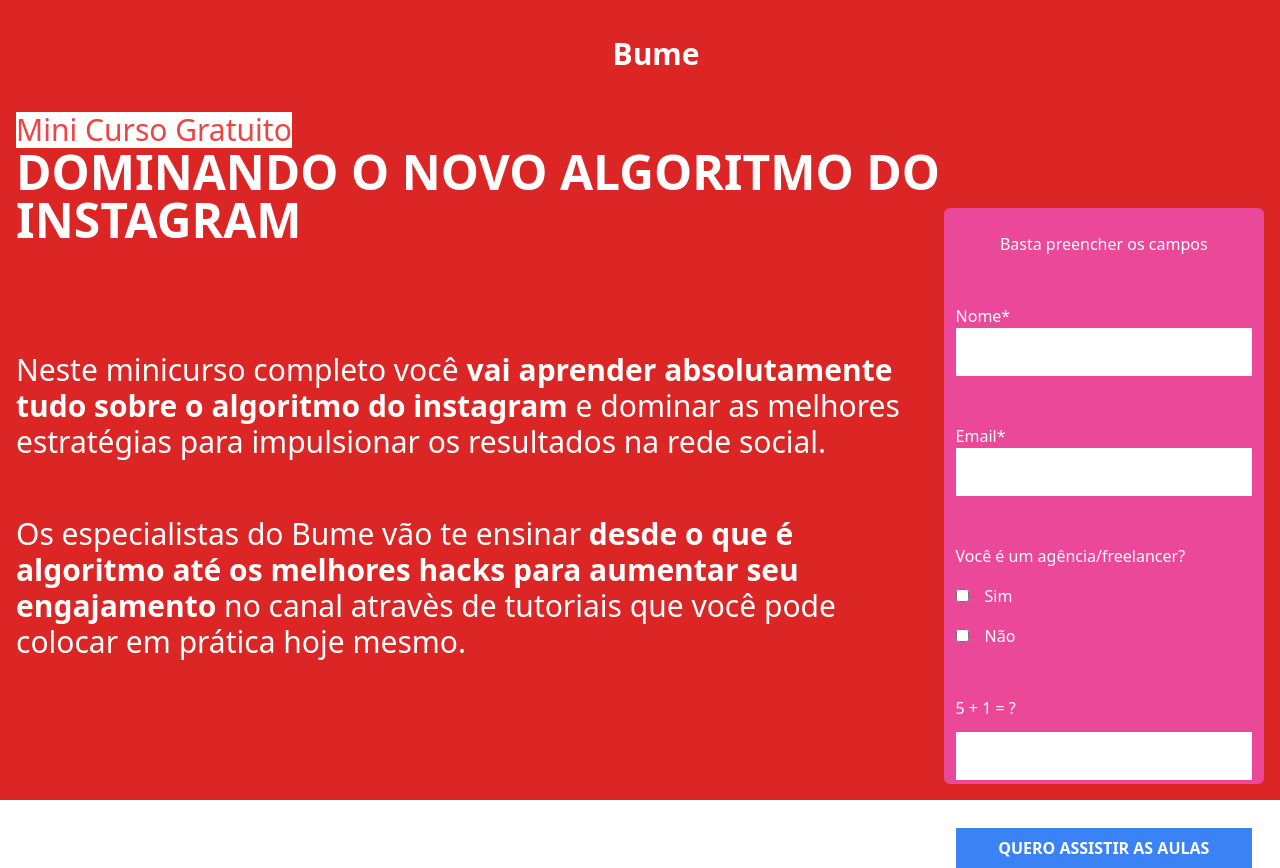
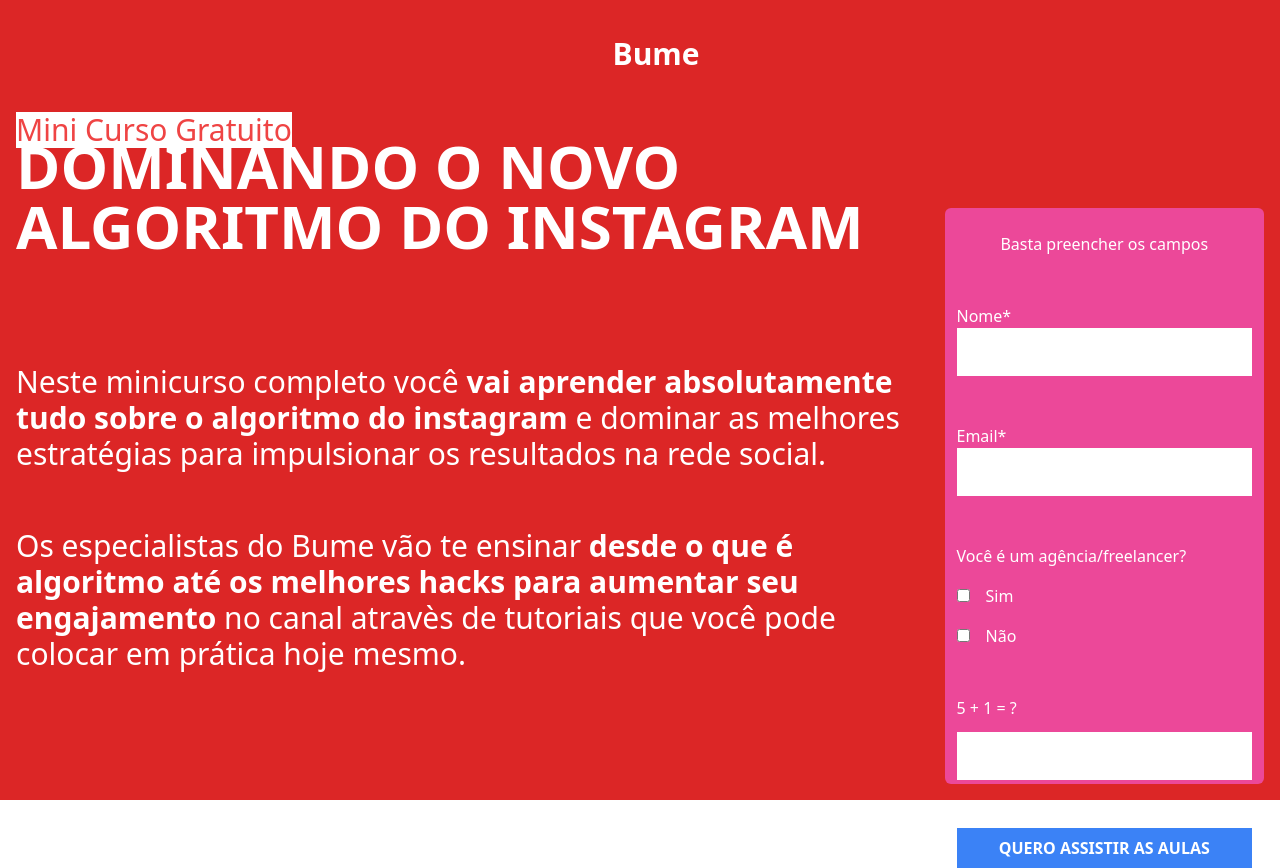
Before and after one commit to Gabriel-Marcelo/angular-e-tailwind, an Angular app: page / in a window 1280 px wide. Built offline with nearby package versions, Linux system fonts and the light colour scheme.

Commit message:
tamanho título

```diff
--- a/src/app/app.component.html
+++ b/src/app/app.component.html
@@ -1,9 +1,9 @@
-<div class="bg-red-600 p-4 sm:h-screen md:flex md:flex-row md:justify-items-center lg:flex lg:flex-row">
+<div class="bg-red-600 p-4 sm:h-screen md:flex md:flex-row md:justify-items-center lg:flex lg:flex-row lg:gap-1">
     <div class="md:text-3xl lg:self-center">
       <h1 class="text-white font-bold w-full text-center mb-2 lg:absolute lg:top-9"><span class="">Bume</span></h1>
       <span class="bg-white text-red-500 lg:absolute lg:top-28">Mini Curso Gratuito</span>
       <div class="mt-2 lg:flex lg:flex-col lg:space-y-24">
-        <p class="text-white font-black text-2xl md:text-5xl">DOMINANDO O NOVO ALGORITMO DO INSTAGRAM</p>
+        <p class="text-white font-black text-2xl md:text-5xl lg:text-6xl">DOMINANDO O NOVO ALGORITMO DO INSTAGRAM</p>
         <div class="lg:flex lg:flex-col lg:space-y-14">
           <p class="text-white font-light md:mt-3">
             Neste minicurso completo você <span class="font-black">vai aprender absolutamente tudo sobre o algoritmo do instagram</span> e dominar as
```
